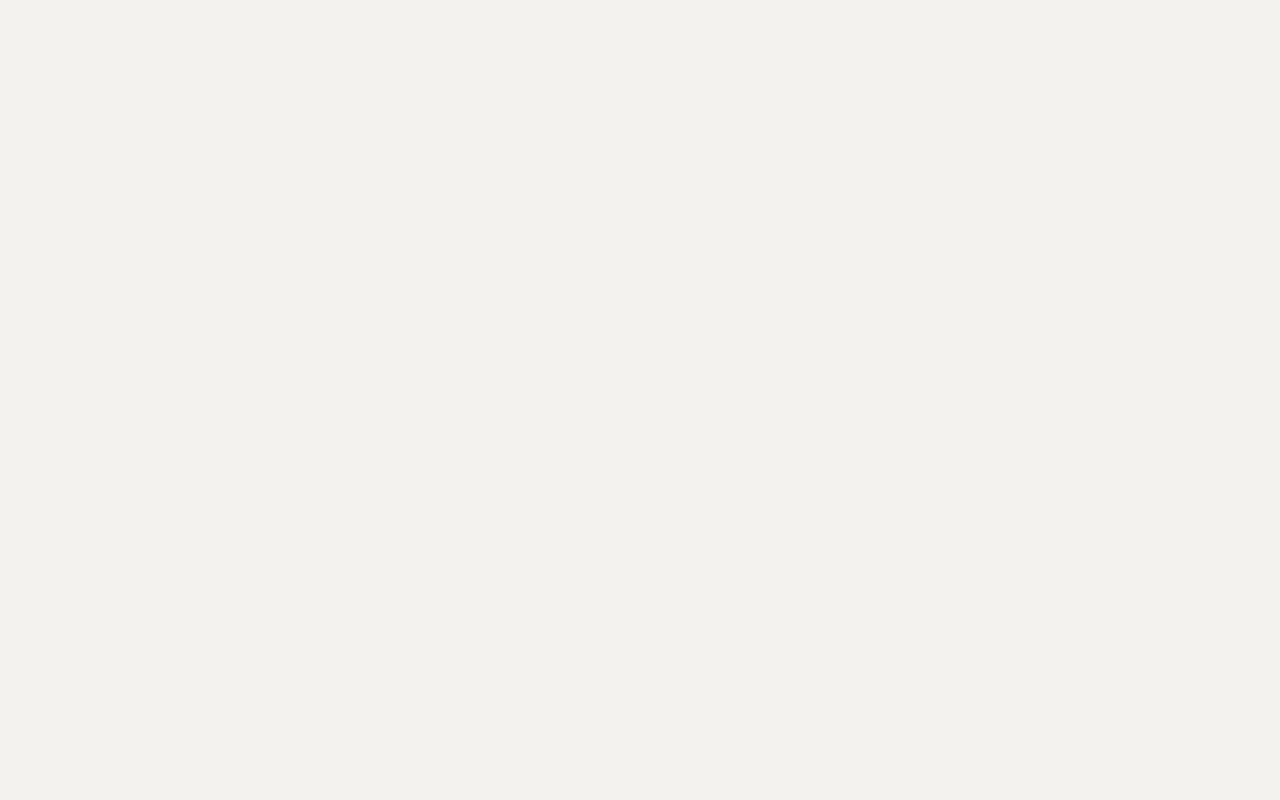
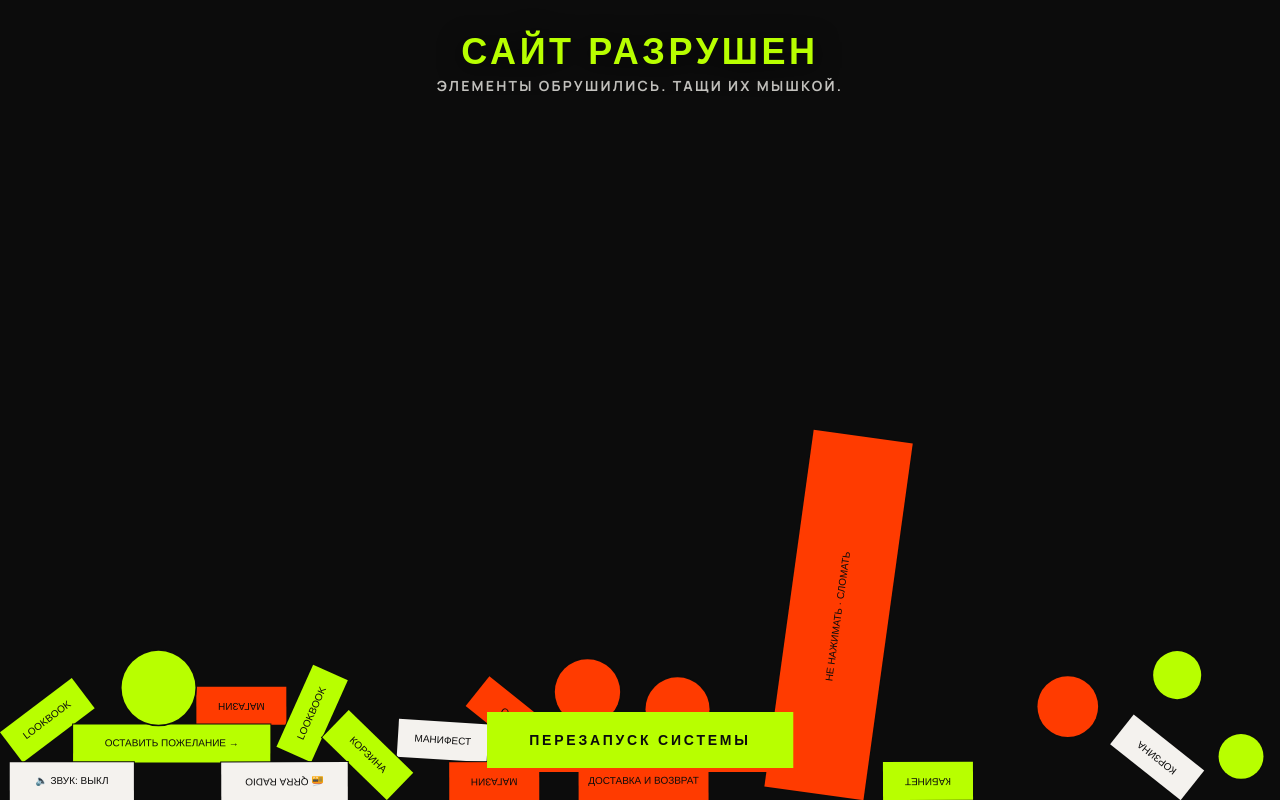
Before and after one commit to Rizooka/qrra, a Next.js app: page / in a window 1280 px wide. Both pictures are taken after a click on the button "НЕ НАЖИМАТЬ · СЛОМАТЬ САЙТ". Shown: the part 4441-5241 px from the top of the page. Built offline with nearby package versions, Linux system fonts and the light colour scheme; no server answers; a web font is replaced by a local one.

Commit message:
fix: portal DestroyPhysics directly to document.body with id destroy-physics-overlay to fix white screen

```diff
--- a/src/app/globals.css
+++ b/src/app/globals.css
@@ -188,10 +188,15 @@ html.has-custom-cursor * {
   cursor: none !important;
 }
 
-html.site-broken body > *:not(.site-grain) {
+html.site-broken body > *:not(.site-grain):not(#destroy-physics-overlay) {
   opacity: 0 !important;
   pointer-events: none !important;
   transition: opacity 0.3s ease;
+}
+
+#destroy-physics-overlay {
+  opacity: 1 !important;
+  pointer-events: auto !important;
 }
 
 @media (prefers-reduced-motion: reduce) {
--- a/src/components/destroy-physics.tsx
+++ b/src/components/destroy-physics.tsx
@@ -1,6 +1,7 @@
 "use client";
 
-import { useCallback, useEffect, useRef } from "react";
+import { useCallback, useEffect, useRef, useState } from "react";
+import { createPortal } from "react-dom";
 import Matter from "matter-js";
 
 export type ElementBlock = {
@@ -31,11 +32,16 @@ export function DestroyPhysics({
   initialBlocks?: ElementBlock[];
   onReboot: () => void;
 }) {
+  const [mounted, setMounted] = useState(false);
   const hostRef = useRef<HTMLDivElement>(null);
   const engineRef = useRef<Matter.Engine | null>(null);
   const renderRef = useRef<Matter.Render | null>(null);
   const runnerRef = useRef<Matter.Runner | null>(null);
   const bodiesRef = useRef<Matter.Body[]>([]);
+
+  useEffect(() => {
+    setMounted(true);
+  }, []);
 
   const teardown = useCallback(() => {
     if (runnerRef.current) Matter.Runner.stop(runnerRef.current);
@@ -74,7 +80,6 @@ export function DestroyPhysics({
     const blocks = (initialBlocks && initialBlocks.length > 0) ? initialBlocks : DEFAULT_DEBRIS;
 
     const pieces = blocks.map((b, idx) => {
-      // Clamp initial positions inside viewport
       const startX = Math.max(60, Math.min(b.x || 150 + idx * 40, w - 60));
       const startY = Math.max(60, Math.min(b.y || 100 + idx * 30, h - 120));
 
@@ -175,6 +180,7 @@ export function DestroyPhysics({
   }, [initialBlocks, teardown]);
 
   useEffect(() => {
+    if (!mounted) return;
     bootPhysics();
     let resizeTimer = 0;
     const onResize = () => {
@@ -187,10 +193,12 @@ export function DestroyPhysics({
       window.removeEventListener("resize", onResize);
       teardown();
     };
-  }, [bootPhysics, teardown]);
+  }, [mounted, bootPhysics, teardown]);
 
-  return (
-    <div className="fixed inset-0 z-[20000] bg-ink">
+  if (!mounted) return null;
+
+  return createPortal(
+    <div id="destroy-physics-overlay" className="fixed inset-0 z-[99999] bg-[#0c0c0c]">
       <div ref={hostRef} className="absolute inset-0" />
       <div className="pointer-events-none absolute inset-x-0 top-8 text-center px-4">
         <p className="font-[family-name:var(--font-display)] text-2xl font-black uppercase tracking-widest text-acid sm:text-4xl drop-shadow-[0_4px_12px_rgba(0,0,0,0.9)]">
@@ -209,6 +217,7 @@ export function DestroyPhysics({
       >
         Перезапуск системы
       </button>
-    </div>
+    </div>,
+    document.body,
   );
 }
```
